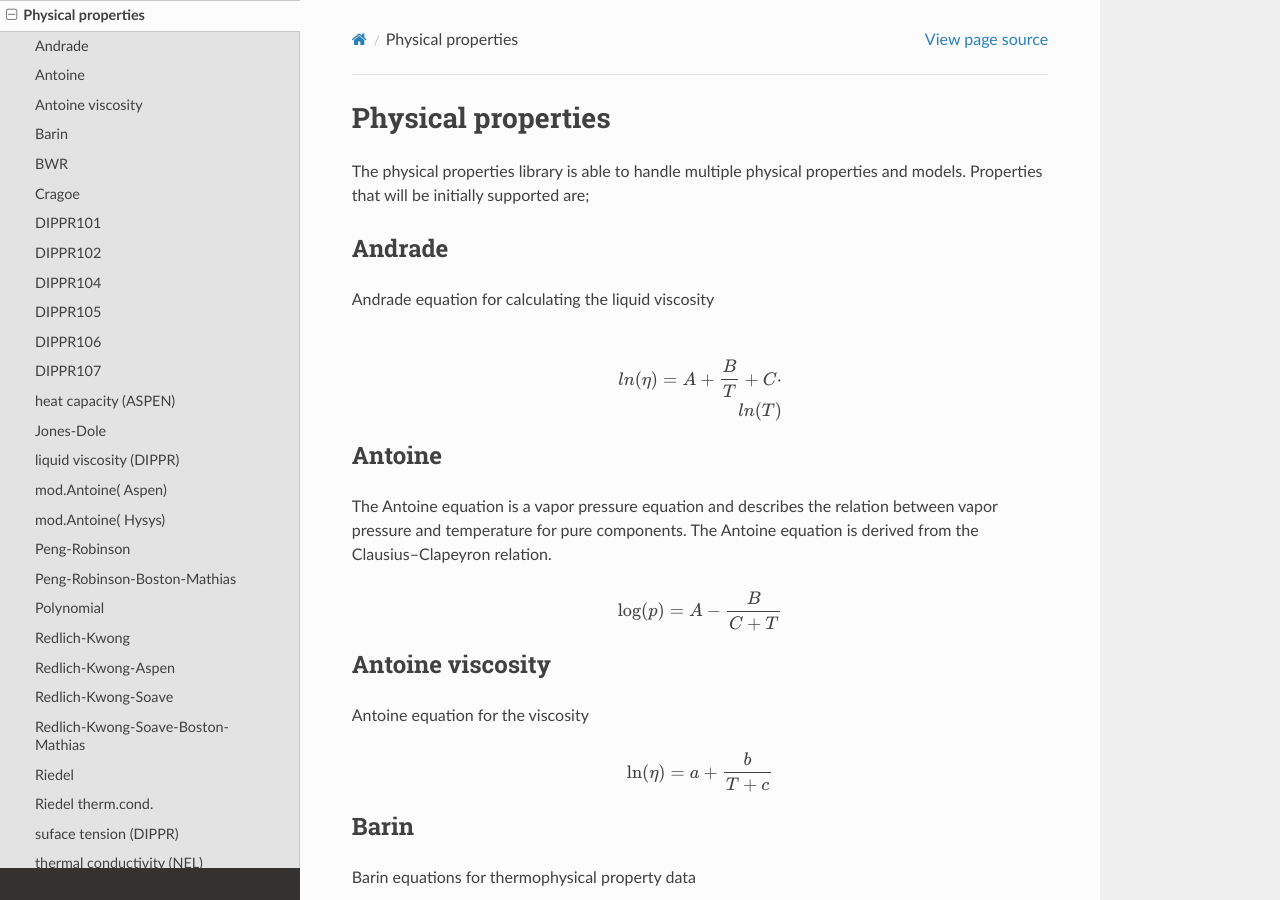
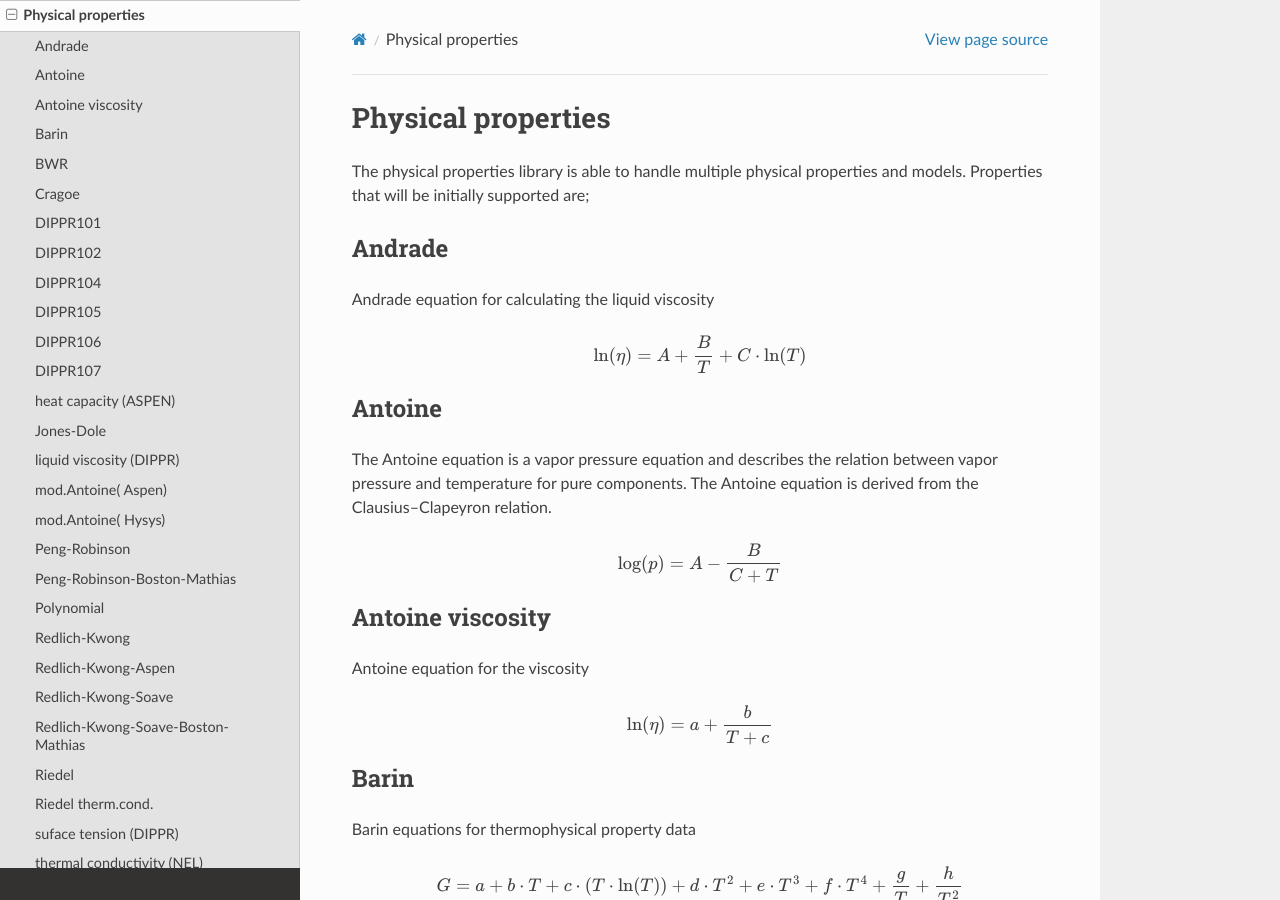
Before and after one commit to opsim/opsim, a Sphinx documentation site: the page built from docs/users/source/physical_properties.rst, in a window 1280 px wide and 900 px high. Built offline with Sphinx 7.4.7 and the Read the Docs theme 2.0.0, drawn with Linux system fonts in a browser that asks for light colours.

Commit message:
fixed error with double backslash for ln function

```diff
--- a/docs/users/source/physical_properties.rst
+++ b/docs/users/source/physical_properties.rst
@@ -7,7 +7,7 @@ Andrade
 Andrade equation for calculating the liquid viscosity
 
 .. math::
-  \\ln(η) = A + \frac{B}{T} + C \cdot \\ln(T)
+  \ln(η) = A + \frac{B}{T} + C \cdot \ln(T)
 
 
 Antoine
```
